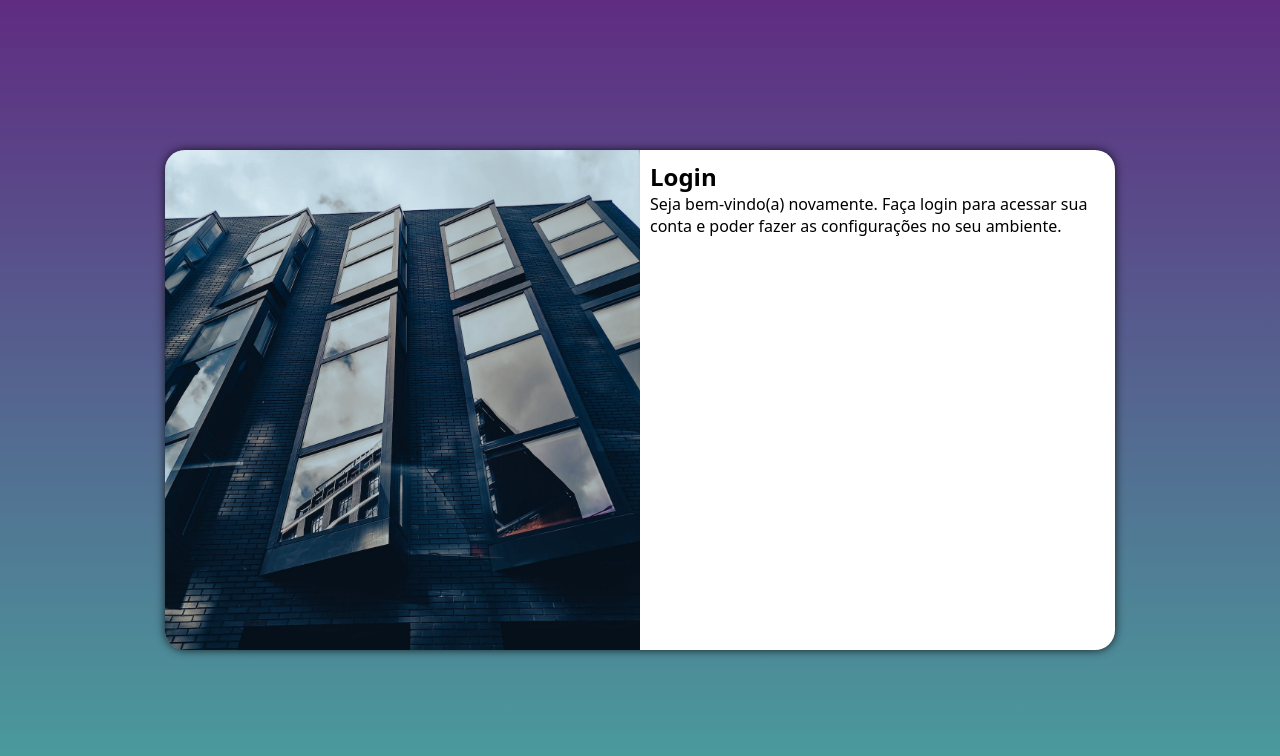
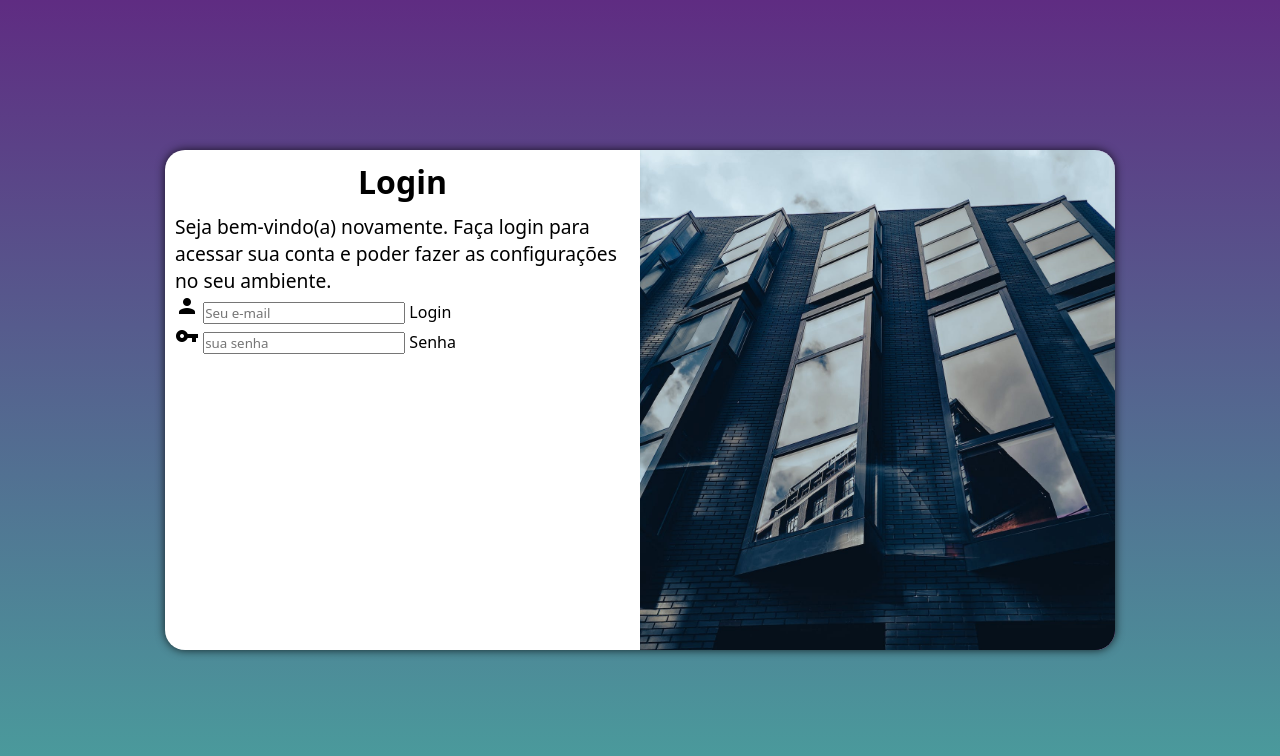
Before and after one commit to KamilyFermino/projeto-login, a plain HTML site: page index.html in a window 1280 px wide. Drawn offline with Linux system fonts and the light colour scheme.

Commit message:
comecei de novo

```diff
--- a/estilos/media-query.css
+++ b/estilos/media-query.css
@@ -29,12 +29,20 @@
         width: 950px;
     }
     section#login > div#imagem{
-        float: left;
+        float: right;
         width: 50%;
         height: 100%;
     }
     section#login > div#formulario{
-        float: right;
+        float: left;
         width: 50%;
     }
+
+    div#formulario > h1 {
+        font-size: 2em;
+    }
+    div#formulario > p{
+        font-size: 1.2em;
+    }
+
 }
--- a/estilos/style.css
+++ b/estilos/style.css
@@ -53,3 +53,12 @@ section#login > div#formulario{
     padding: 10px;
     display: block;
 }
+
+div#formulario > h1 {
+    text-align: center;
+    margin-bottom: 10px;
+}
+
+div#formulario > p{
+    font-size: 0.8em;
+}
--- a/index.html
+++ b/index.html
@@ -4,6 +4,7 @@
     <meta charset="UTF-8">
     <meta name="viewport" content="width=device-width, initial-scale=1.0">
     <title>Login</title>
+    <link href="https://fonts.googleapis.com/icon?family=Material+Icons"  rel="stylesheet">
 
     <link rel="stylesheet" href="estilos/style.css">
 
@@ -19,7 +20,16 @@
                 <h1>Login</h1>
                 <p>Seja bem-vindo(a) novamente. Faça login para acessar sua conta e poder fazer as configurações no seu ambiente.</p>
                 <form action="login.php  " method="post">
-
+                    <div class="campo">
+                        <span class="material-icons">person</span>
+                        <input type="email" name="login" id="ilogin" placeholder="Seu e-mail">
+                         <label for="ilogin">Login</label>
+                    </div>
+                    <div class="senha">
+                        <span class="material-icons">vpn_key</span>
+                        <input type="password" name="senha" id="isenha" placeholder="sua senha">
+                         <label for="isenha">Senha</label>
+                    </div>
                 </form>
             </div>
         </section>
```
